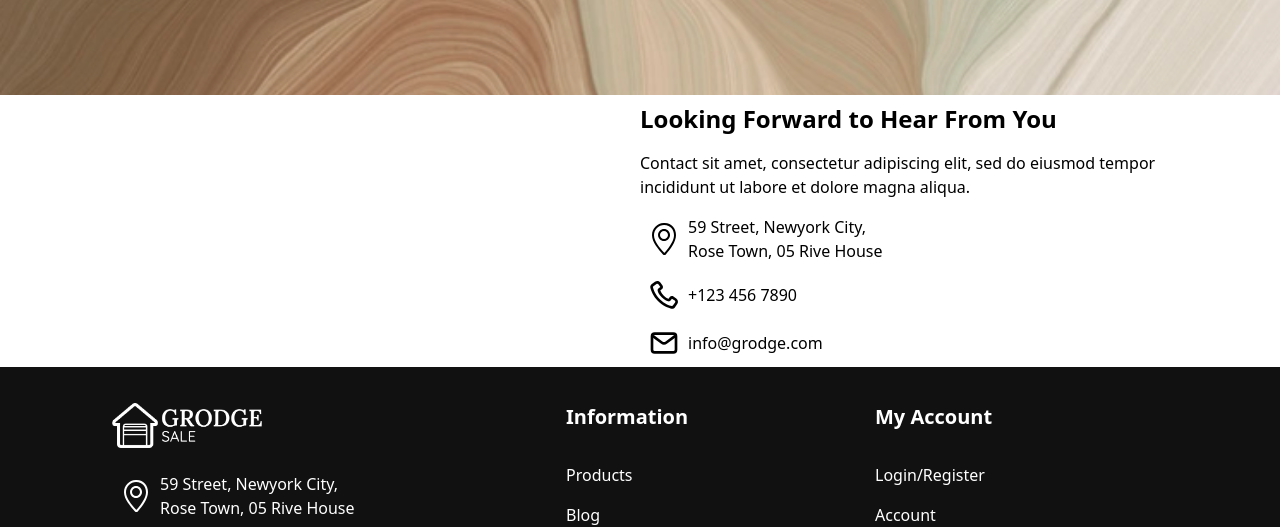
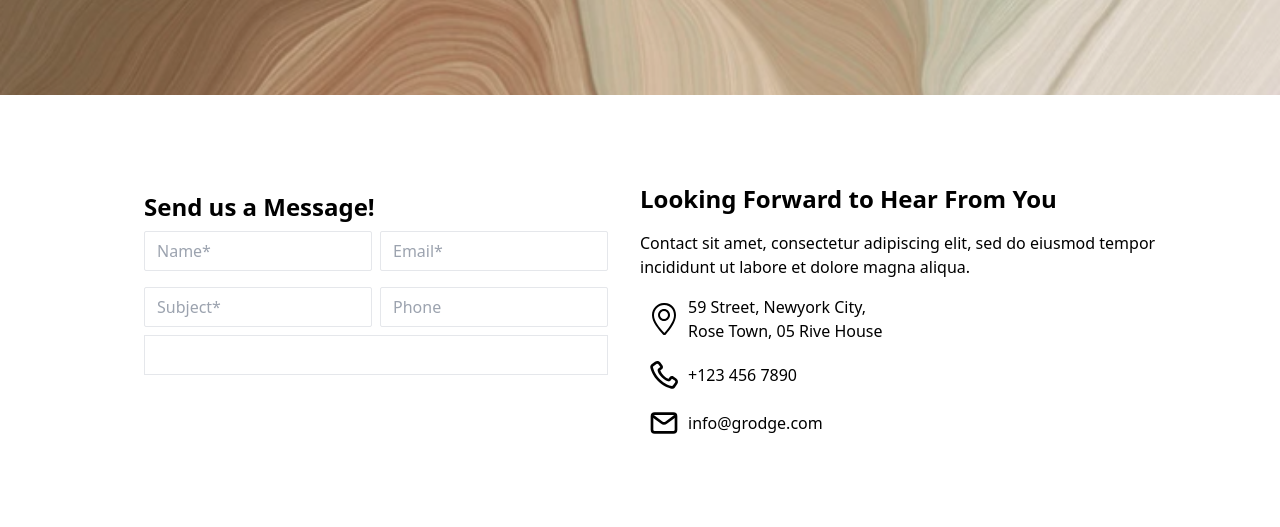
Before and after one commit to ralphscl/grodge-app, a React (Vite) app in the folder client/: page /contact-us in a window 1280 px wide. Shown: the part 301-828 px from the top of the page. Built offline with nearby package versions, Linux system fonts and the light colour scheme; no server answers.

Commit message:
Contact Us Form Design

```diff
--- a/client/src/pages/contactpage/ContactPage.jsx
+++ b/client/src/pages/contactpage/ContactPage.jsx
@@ -8,11 +8,22 @@ const ContactPage = () => {
     <section>
       <Banner page='Contact Us!' prevPage={[{page: 'Home', to: '/' }]} />
 
-      <div className='flex flex-col md:flex-row px-8 md:px-4 lg:px-28 xl:px-58 2xl:px-64'>
-        <div className='w-1/2'>
-
+      <div className='flex flex-col md:flex-row px-8 py-16 md:px-4 lg:px-28 xl:px-58 2xl:px-64'>
+        <div className='w-full md:w-1/2 p-8'>
+          <h1 className='text-black text-2xl font-bold'>Send us a Message!</h1>
+          <form>
+            <div className='flex flex-row md:flex-col lg:flex-row gap-2'>
+              <input type='text' placeholder='Name*' />
+              <input type='text' placeholder='Email*' />
+            </div>
+            <div className='flex flex-row md:flex-col lg:flex-row gap-2'>
+              <input type='text' placeholder='Subject*' />
+              <input type='text' placeholder='Phone' />
+            </div>
+            <textarea className='w-full h-10 border resize-none outline-none' />
+          </form>
         </div>
-        <div className='w-1/2'>
+        <div className='w-full md:w-1/2 py-4'>
           <h2 className='text-black text-2xl font-bold py-2'>Looking Forward to Hear From You</h2>
           <p className='text-black text-md py-2'>Contact sit amet, consectetur adipiscing elit, sed do eiusmod tempor incididunt ut labore et dolore magna aliqua.</p>
           <ContactInfo fontStyle='text-black' />
```
